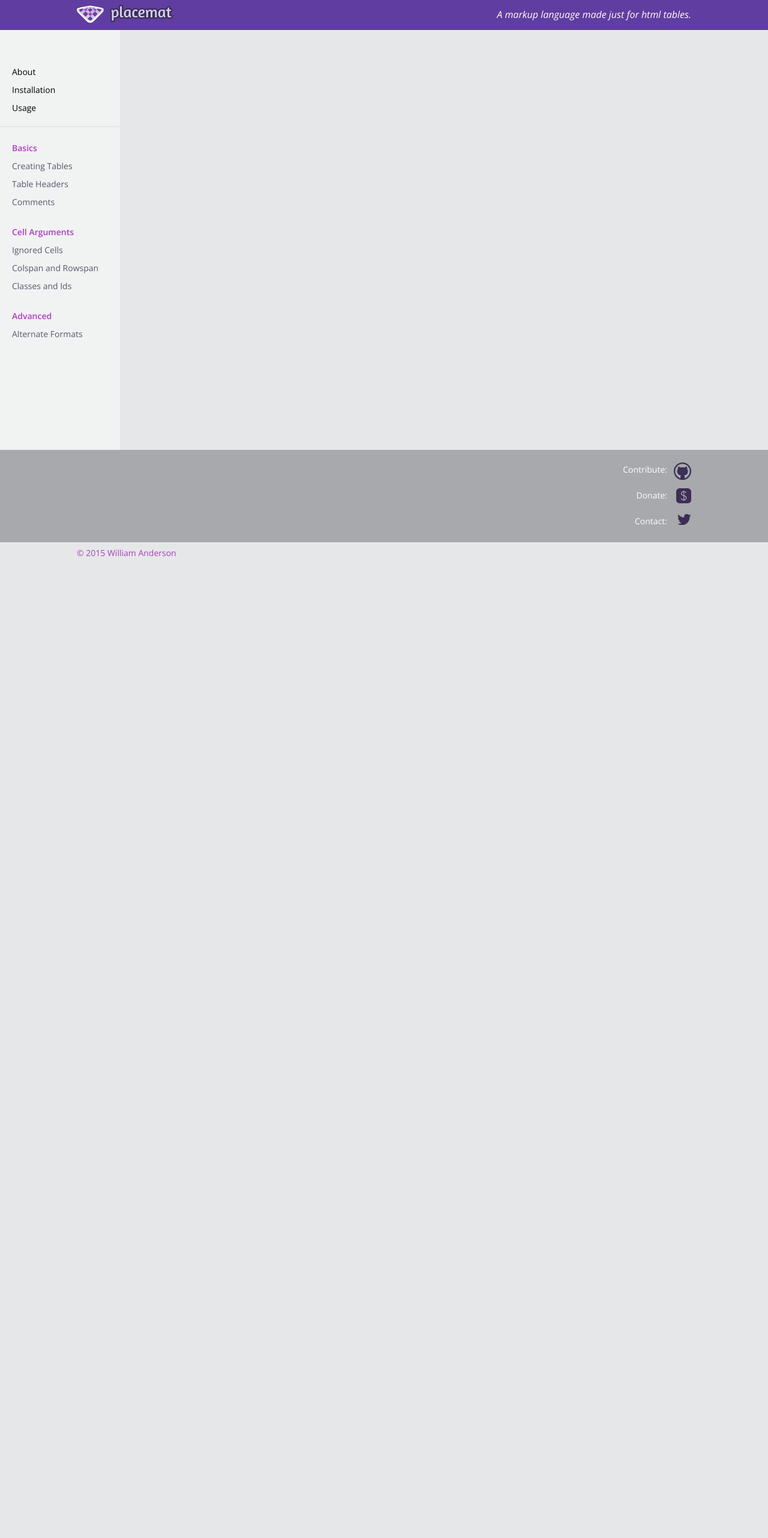
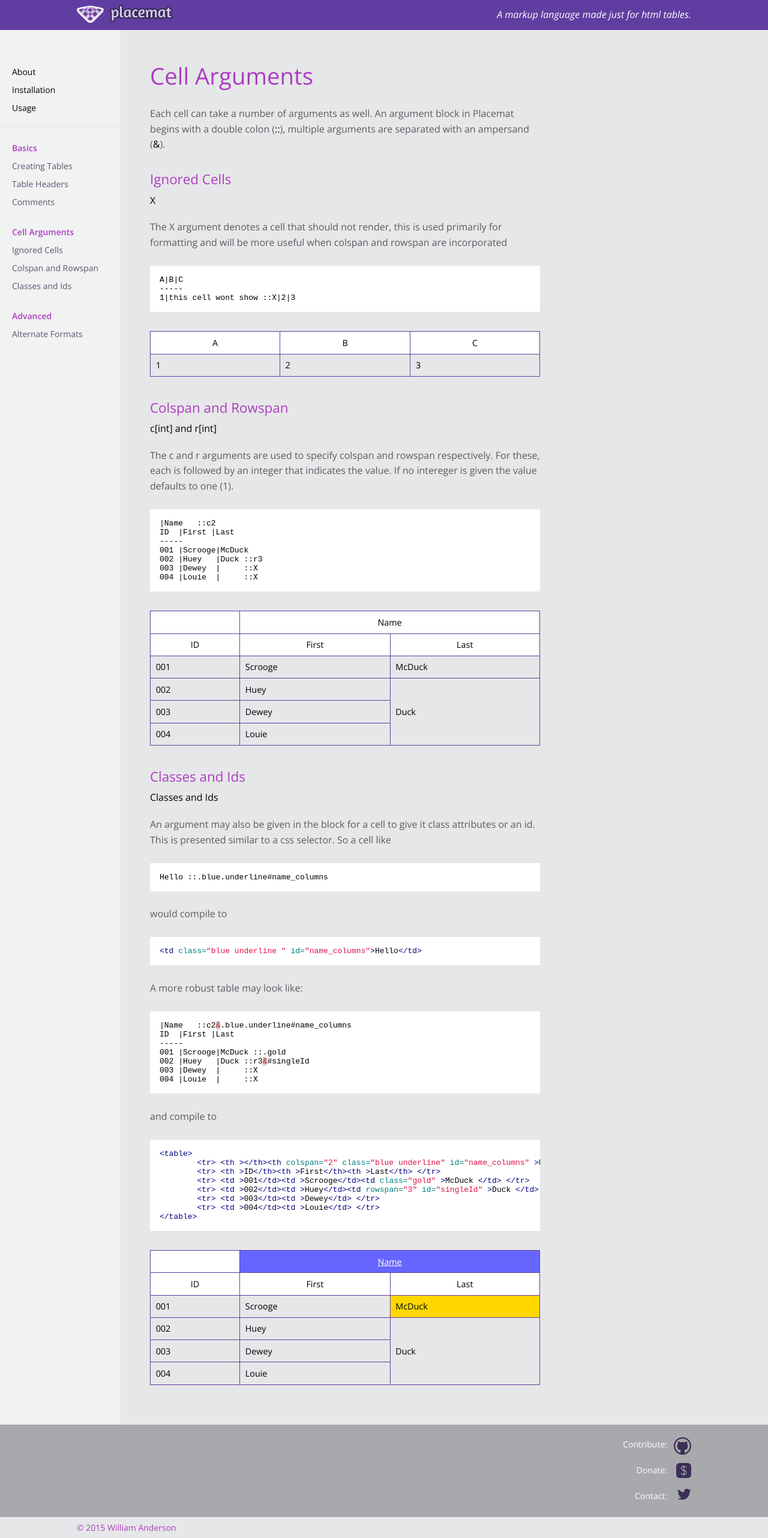
Before and after one commit to william-index/placemat, a Jekyll site: the page built from _posts/2015-02-01-cell-arguments.md, in a window 1280 px wide. Shown: the whole page at 60% size. Built offline with Jekyll 4.4.1, drawn with Linux system fonts in a browser that asks for light colours; before the commit the page ends 939 px from its top, so only the background shows below that.

Commit message:
Adds cell argument docs

```diff
--- a/_posts/2015-02-01-cell-arguments.md
+++ b/_posts/2015-02-01-cell-arguments.md
@@ -8,3 +8,108 @@ subs:
   - "Colspan and Rowspan"
   - "Classes and Ids"
 ---
+
+# Cell Arguments
+
+Each cell can take a number of arguments as well. An argument block in Placemat begins with a double colon (**::**), multiple arguments are separated with an ampersand (**&**).
+
+<h2 id="ignored_cells">Ignored Cells</h2>
+
+*X*
+
+The X argument denotes a cell that should not render, this is used primarily for formatting and will be more useful when colspan and rowspan are incorporated
+
+{% highlight html %}
+A|B|C
+-----
+1|this cell wont show ::X|2|3
+
+{% endhighlight %}
+
+<div class="table_wrap">
+<table>
+	<tr> <th >A</th><th >B</th><th >C</th> </tr>
+	<tr> <td >1</td><td >2</td><td >3</td> </tr>
+</table>
+</div>
+
+<h2 id="colspan_and_rowspan">Colspan and Rowspan</h2>
+
+*c[int] and r[int]*
+
+The c and r arguments are used to specify colspan and rowspan respectively. For these, each is followed by an integer that indicates the value. If no intereger is given the value defaults to one (1).
+
+{% highlight html %}
+|Name   ::c2
+ID  |First |Last
+-----
+001 |Scrooge|McDuck
+002 |Huey   |Duck ::r3
+003 |Dewey  |     ::X
+004 |Louie  |     ::X
+
+{% endhighlight %}
+
+<div class="table_wrap">
+<table>
+	<tr> <th ></th><th colspan="2" >Name   </th> </tr>
+	<tr> <th >ID</th><th >First</th><th >Last</th> </tr>
+	<tr> <td >001</td><td >Scrooge</td><td >McDuck</td> </tr>
+	<tr> <td >002</td><td >Huey</td><td rowspan="3" >Duck </td> </tr>
+	<tr> <td >003</td><td >Dewey</td> </tr>
+	<tr> <td >004</td><td >Louie</td> </tr>
+</table>
+</div>
+
+<h2 id="classes_and_ids">Classes and Ids</h2>
+
+*Classes and Ids*
+
+An argument may also be given in the block for a cell to give it
+class attributes or an id. This is presented similar to a css selector.
+So a cell like
+
+{% highlight html %}
+Hello ::.blue.underline#name_columns
+{% endhighlight %}
+
+would compile to
+{% highlight html %}
+<td class="blue underline " id="name_columns">Hello</td>
+{% endhighlight %}
+
+A more robust table may look like:
+
+{% highlight html %}
+|Name   ::c2&.blue.underline#name_columns
+ID  |First |Last
+-----
+001 |Scrooge|McDuck ::.gold
+002 |Huey   |Duck ::r3&#singleId
+003 |Dewey  |     ::X
+004 |Louie  |     ::X
+{% endhighlight %}
+
+and compile to
+
+{% highlight html %}
+<table>
+	<tr> <th ></th><th colspan="2" class="blue underline" id="name_columns" >Name   </th> </tr>
+	<tr> <th >ID</th><th >First</th><th >Last</th> </tr>
+	<tr> <td >001</td><td >Scrooge</td><td class="gold" >McDuck </td> </tr>
+	<tr> <td >002</td><td >Huey</td><td rowspan="3" id="singleId" >Duck </td> </tr>
+	<tr> <td >003</td><td >Dewey</td> </tr>
+	<tr> <td >004</td><td >Louie</td> </tr>
+</table>
+{% endhighlight %}
+
+<div class="table_wrap">
+<table>
+	<tr> <th ></th><th colspan="2" class="blue underline" id="name_columns" >Name   </th> </tr>
+	<tr> <th >ID</th><th >First</th><th >Last</th> </tr>
+	<tr> <td >001</td><td >Scrooge</td><td class="gold" >McDuck </td> </tr>
+	<tr> <td >002</td><td >Huey</td><td rowspan="3" id="singleId" >Duck </td> </tr>
+	<tr> <td >003</td><td >Dewey</td> </tr>
+	<tr> <td >004</td><td >Louie</td> </tr>
+</table>
+</div>
--- a/_sass/modules/_page_content.sass
+++ b/_sass/modules/_page_content.sass
@@ -15,7 +15,7 @@
     font-size: 1.4em
     font-weight: $normal
     margin-bottom: -0.5em
-
+    margin-top: 20px
   h3
     @extend h2
     color: black
@@ -64,6 +64,11 @@
     font-size: 0.9em
     &.gold
       background: gold
+    &.underline
+      text-decoration: underline
+    &.blue
+      background: lighten(blue, 20%)
+      color: white
 
 +mq(m)
   .page_content
```
